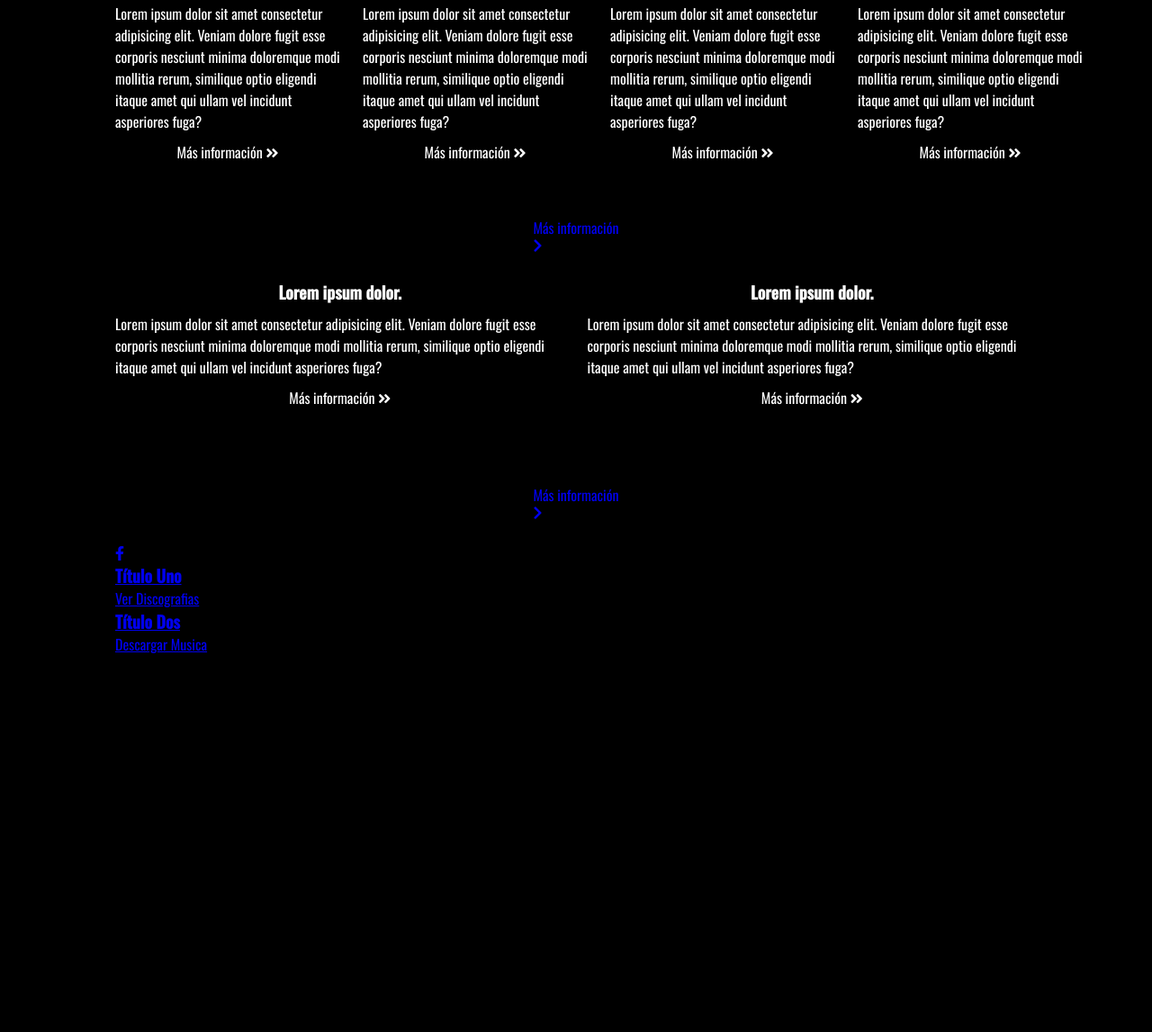
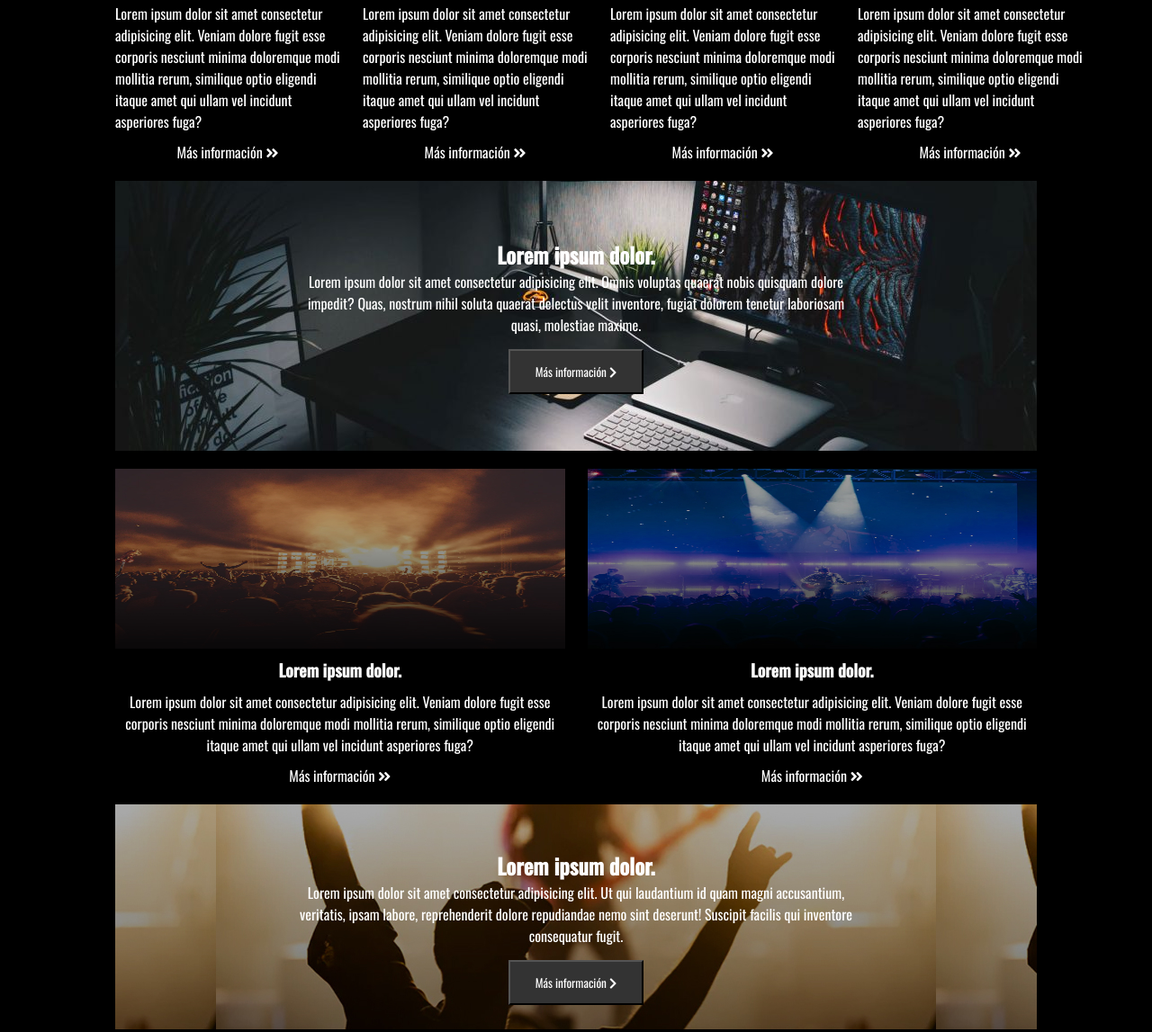
Before and after one commit to SEGUNDORAMSES/Proyecto-NoticiasTecnologicas, a plain HTML site: page index.html in a window 1280 px wide. Shown: the part 644-1791 px from the top of the page at 90% size. Before the commit the page ends 1399 px from the top, so only its background shows below. Drawn offline with nearby package versions, Linux system fonts and the light colour scheme.

Commit message:
Feat: Entregable 2

```diff
--- a/css/styles.css
+++ b/css/styles.css
@@ -117,3 +117,131 @@ body {
     text-decoration: none;
     text-align: center;
 }
+
+
+.banner-tarjetas-uno {
+    display: grid;
+    margin-top: 20px;
+    color: white;
+    text-align: center;
+    background-image: url(/assets/tech-red.jpg);
+    background-size: auto;
+    height: 300px;
+    background-position: center;
+    align-items: center;
+
+
+
+}
+
+.banner-tarjetas-uno__contenido p {
+    margin-left: 200px;
+    margin-right: 200px;
+}
+
+.button {
+    background-color: #333;
+    color: white;
+    width: 150px;
+    margin-top: 15px;
+    height: 50px;
+
+
+}
+
+.button a {
+    color: white;
+    text-decoration: none;
+}
+
+
+.tarjetas-noticias2 {
+    display: flex;
+    gap: 25px;
+}
+
+
+.tarjetas-noticias__tarjeta2 {
+    display: flex;
+    flex-direction: column;
+    color: white;
+    margin-top: 20px;
+    text-align: center;
+
+}
+
+.tarjetas-noticias__tarjeta2 a {
+    color: white;
+    margin-top: 10px;
+    text-decoration: none;
+}
+
+
+.tarjetas-noticias__tarjeta2 p {
+    margin-top: 10px;
+}
+
+.tarjetas-noticias__tarjeta2 h3 {
+    margin-top: 10px;
+}
+
+
+.banner-tarjetas-dos {
+    display: grid;
+}
+
+.banner-tarjetas-dos__contenido {
+    background-image: url(/assets/Image-five.jpg);
+    background-size: auto;
+    background-position: center;
+    height: 250px;
+    margin-top: 20px;
+    text-align: center;
+    padding-top: 50px;
+    padding-left: 200px;
+    padding-right: 200px;
+    color: white;
+}
+
+.social {
+    color: white;
+    display: flex;
+    flex-direction: column;
+    align-items: center;
+    margin-top: 50px;
+}
+
+.enlaces-pie {
+    display: flex;
+}
+
+
+.enlaces-pie__contenedor {
+    display: flex;
+    gap: 930px;
+    background-color: #444;
+    margin-top: 50px;
+    height: 150px;
+
+}
+
+
+.enlaces-pie__lista {
+    flex-direction: column;
+    margin-top:  20px;
+
+
+}
+
+
+.enlaces-pie__lista a {
+    text-decoration: none;
+    color: white;
+    ;
+}
+
+.pie {color: grey;
+    display: grid;
+    justify-content: center;
+ ;
+}
--- a/index.html
+++ b/index.html
@@ -93,24 +93,25 @@
         <section class="banner-tarjetas-uno">
             <div class="banner-tarjetas-uno__contenido">
                 <h2>Lorem ipsum dolor.</h2>
-                <p>Lorem ipsum dolor sit amet, consectetur adipisicing elit. Repellat maxime facilis quasi alias illo,
-                    fugiat cupiditate porro dolores tenetur delectus!</p>
-                <a href="#" class="boton">Más información <i class="fas fa-chevron-right"></i></a>
+                <p>Lorem ipsum dolor sit amet consectetur adipisicing elit. Omnis voluptas quaerat nobis quisquam dolore
+                    impedit? Quas, nostrum nihil soluta quaerat delectus velit inventore, fugiat dolorem tenetur
+                    laboriosam quasi, molestiae maxime.</p>
+                <button class="button"><a href="#">Más información <i class="fas fa-chevron-right"></i></a></button>
             </div>
         </section>
 
         <!-- TARJETAS DE NOTICIAS -->
-        <div class="tarjetas-noticias">
-            <div class="tarjetas-noticias__tarjeta">
-
+        <div class="tarjetas-noticias2">
+            <div class="tarjetas-noticias__tarjeta2">
+                <img src="/assets/news1.jpg" alt="" width="100%" height="200px">
                 <h3>Lorem ipsum dolor.</h3>
                 <p>Lorem ipsum dolor sit amet consectetur adipisicing elit. Veniam dolore fugit esse corporis nesciunt
                     minima doloremque modi mollitia rerum, similique optio eligendi itaque amet qui ullam vel incidunt
                     asperiores fuga?</p>
                 <a href="#">Más información <i class="fas fa-angle-double-right"></i></a>
             </div>
-            <div class="tarjetas-noticias__tarjeta">
-
+            <div class="tarjetas-noticias__tarjeta2">
+                <img src="/assets/news2.jpg" alt="" width="100%" height="200px">
                 <h3>Lorem ipsum dolor.</h3>
                 <p>Lorem ipsum dolor sit amet consectetur adipisicing elit. Veniam dolore fugit esse corporis nesciunt
                     minima doloremque modi mollitia rerum, similique optio eligendi itaque amet qui ullam vel incidunt
@@ -126,7 +127,7 @@
                 <p>Lorem ipsum dolor sit amet consectetur adipisicing elit. Ut qui laudantium id quam magni accusantium,
                     veritatis, ipsam labore, reprehenderit dolore repudiandae nemo sint deserunt! Suscipit facilis qui
                     inventore consequatur fugit.</p>
-                <a href="#" class="boton">Más información <i class="fas fa-chevron-right"></i></a>
+                    <button class="button"><a href="#">Más información <i class="fas fa-chevron-right"></i></a></button>
             </div>
         </section>
 
@@ -135,6 +136,8 @@
             <p>Sigue a NoticiasTecnológicas</p>
             <div class="social__enlaces">
                 <a href="https://facebook.com"><i class="fab fa-facebook-f"></i></a>
+                <a href="https://x.com/"><i class="fa-brands fa-twitter"></i></a>
+                <a href="https://www.linkedin.com/home?originalSubdomain=cr"><i class="fa-brands fa-linkedin"></i></a>
                 <!-- Aqui va el resto de los iconos-->
 
             </div>
@@ -148,13 +151,13 @@
                 <li><a href="#">
                         <h3>Título Uno</h3>
                     </a></li>
-                <li><a href="#">Ver Discografias </a></li>
+                <li><a href="#">BLOCKCHAIN </a></li>
             </ul>
             <ul class="enlaces-pie__lista">
                 <li><a href="#">
                         <h3>Título Dos</h3>
                     </a></li>
-                <li><a href="#">Descargar Musica </a></li>
+                <li><a href="#">COMPUTACION CUANTICA </a></li>
             </ul>
         </div>
     </div>
```
